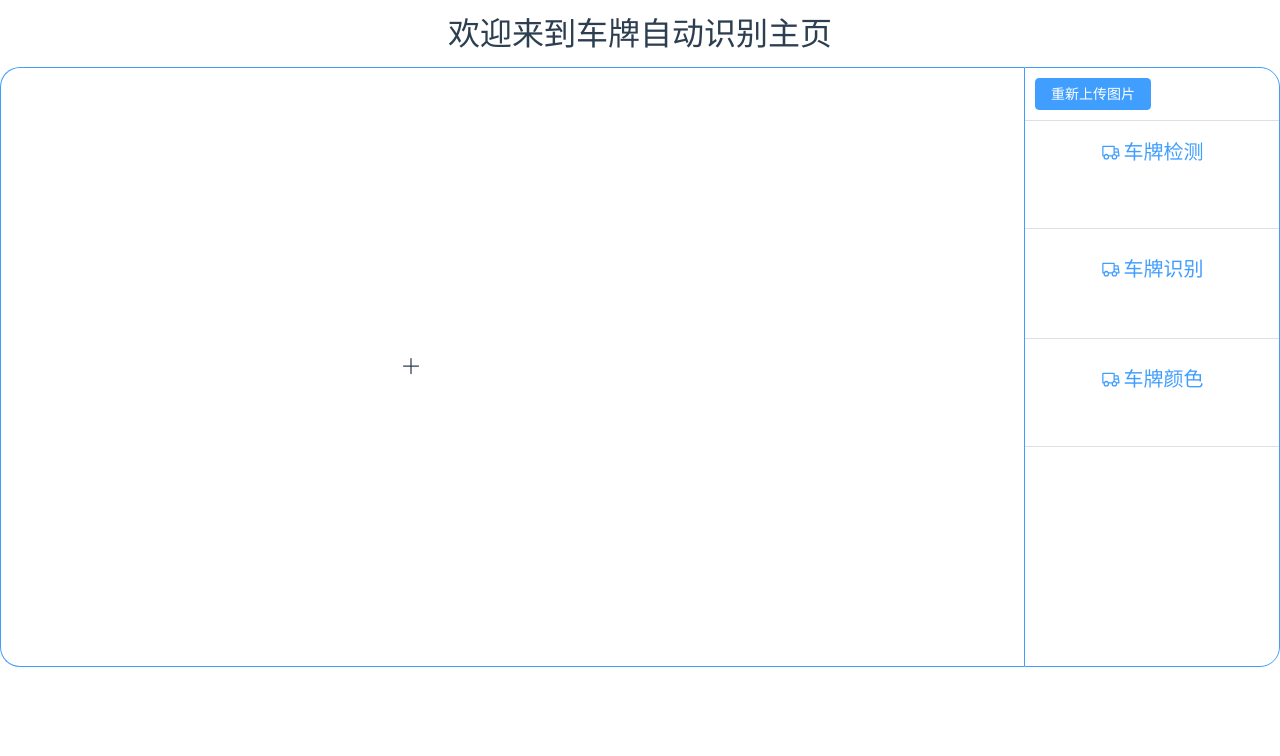
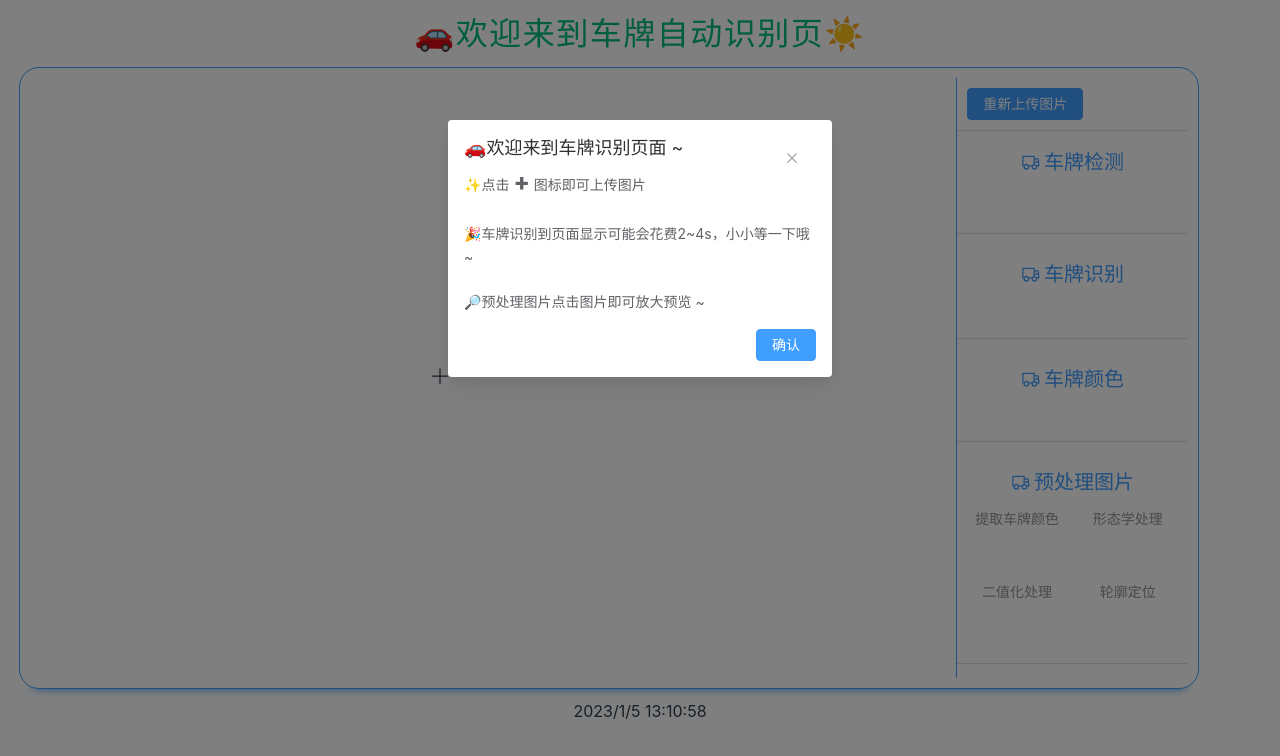
Before and after one commit to Grapeve/lp-page, a Vue app: page / in a window 1280 px wide. Shown: the top 756 px of the page. Built offline with nearby package versions, Linux system fonts and the light colour scheme.

Commit message:
feat: 新增预处理图片

```diff
--- a/src/App.vue
+++ b/src/App.vue
@@ -1,12 +1,44 @@
 <script setup>
 import { RouterLink, RouterView } from "vue-router";
+import { ref } from "vue";
+const dialogVisible = ref(true);
 </script>
 
 <template>
+  <el-dialog
+    v-model="dialogVisible"
+    title="🚗欢迎来到车牌识别页面 ~"
+    width="30%"
+  >
+    <div style="margin-top: -15px">
+      <span
+        >✨点击
+        <span style="font-size: 24px; font-weight: 800">+</span>
+        图标即可上传图片</span
+      >
+    </div>
+    <br />
+    <span>🎉车牌识别到页面显示可能会花费2~4s，小小等一下哦 ~</span>
+    <br /><br />
+    <div style="margin-top: 0px">🔎预处理图片点击图片即可放大预览 ~</div>
+    <template #footer>
+      <span class="dialog-footer">
+        <el-button type="primary" @click="dialogVisible = false">
+          确认
+        </el-button>
+      </span>
+    </template>
+  </el-dialog>
   <div class="wrapper">
     <nav>
-      <RouterLink to="/" style="font-size: 32px"
-        >欢迎来到车牌自动识别主页</RouterLink
+      <RouterLink
+        to="/"
+        style="
+          font-size: 32px;
+          letter-spacing: 1.5px;
+          color: hsla(160, 100%, 37%, 1);
+        "
+        >🚗欢迎来到车牌自动识别页☀️</RouterLink
       >
       <!-- <RouterLink to="/about">About</RouterLink> -->
     </nav>
--- a/src/assets/main.css
+++ b/src/assets/main.css
@@ -1,10 +1,12 @@
 @import "./base.css";
 
 #app {
-  max-width: 1280px;
+  /* max-width: 1280px; */
+  width: 97%;
   margin: 0 auto;
   padding: 0rem;
   font-weight: normal;
+  /* background: red; */
 }
 
 a,
--- a/src/views/HomeView.vue
+++ b/src/views/HomeView.vue
@@ -19,6 +19,7 @@ const reUploadImg = () => {
   licensePlateImg.value = "";
   licensePlateText.value = "";
   licensePlateColor.value = "white";
+  imgsPreText.value = ["", "", "", ""];
   uploadEle.value.clearFiles();
 };
 
@@ -34,8 +35,10 @@ const uploadSuccess = (response) => {
     licensePlateImg.value = response.fileSrc;
     licensePlateText.value = response.lptext;
     licensePlateColor.value = response.lpcolor;
-    // console.log("successfully uploaded", response);
-    // console.log(response.fileSrc);
+    if (response.imgPres) {
+      imgsPreText.value = response.imgPres;
+      console.log(imgsPreText.value);
+    }
   } else {
     ElMessage({
       message: "识别失败",
@@ -61,6 +64,27 @@ const uploadBefore = () => {
 let licensePlateImg = ref("");
 let licensePlateText = ref("");
 let licensePlateColor = ref("white");
+
+let nowTime = ref("");
+setInterval(() => {
+  const year = new Date().getFullYear();
+  const month = new Date().getMonth() + 1;
+  const day = new Date().getDate();
+  const hour = new Date().getHours();
+  const minute = new Date().getMinutes();
+  const second = new Date().getSeconds();
+  nowTime.value =
+    year + "/" + month + "/" + day + " " + hour + ":" + minute + ":" + second;
+}, 1);
+
+// 图像预处理
+const imgPreText = ref([
+  "提取车牌颜色",
+  "形态学处理",
+  "二值化处理",
+  "轮廓定位",
+]);
+const imgsPreText = ref(["", "", "", ""]);
 </script>
 
 <template>
@@ -105,14 +129,15 @@ let licensePlateColor = ref("white");
             <span class="icon-text">
               <el-icon class="icon-margin"><Van /></el-icon>车牌检测
             </span>
-            <img
+            <el-image
               v-if="licensePlateImg"
               :src="licensePlateImg"
+              fit="cover"
               class="license-plate-detection-img"
             />
             <div v-else style="width: 200px; height: 50px"></div>
           </div>
-          <el-divider style="margin-top: 10px" />
+          <el-divider style="margin-top: 5px" />
           <div class="license-plate-recognition">
             <span class="icon-text">
               <el-icon class="icon-margin"><Van /></el-icon>车牌识别
@@ -122,7 +147,7 @@ let licensePlateColor = ref("white");
             </text>
             <div v-else class="lpt-empty"></div>
           </div>
-          <el-divider style="margin-top: 10px" />
+          <el-divider style="margin-top: 5px" />
           <div class="license-plate-color">
             <span class="icon-text">
               <el-icon class="icon-margin"><Van /></el-icon>车牌颜色
@@ -130,26 +155,58 @@ let licensePlateColor = ref("white");
             <div v-if="licensePlateColor" class="lpc"></div>
             <div v-else class="lpc"></div>
           </div>
+          <el-divider style="margin-top: 5px" />
+          <div class="license-plate-pre">
+            <span class="icon-text">
+              <el-icon class="icon-margin"><Van /></el-icon>预处理图片
+            </span>
+            <div class="demo-image__placeholder">
+              <div
+                class="block"
+                v-for="(item, index) in imgPreText"
+                :key="index"
+              >
+                <span class="demonstration">{{ item }}</span>
+                <el-image
+                  v-if="imgsPreText[index]"
+                  :zoom-rate="1.2"
+                  :preview-src-list="imgsPreText"
+                  :src="imgsPreText[index]"
+                  :initial-index="index"
+                />
+                <div v-else style="width: 100%; height: 50px"></div>
+              </div>
+            </div>
+          </div>
           <el-divider style="margin-top: 10px" />
         </div>
       </el-main>
     </el-container>
   </div>
+
+  <div class="footer">{{ nowTime }}</div>
 </template>
 
 <style scoped>
 .common-layout {
+  width: 95%;
+  background-color: rgba(255, 255, 255, 0.68);
   margin-top: 0.5rem;
+  border: 1px solid #409eff;
+  border-radius: 20px;
+  box-shadow: 0px 12px 8px -12px #409eff;
+  padding: 10px;
 }
 .upload-img-area {
   height: 600px;
-  border: 1px solid #409eff;
+  /* border: 1px solid #409eff; */
   border-right: none;
   border-radius: 20px 0 0 20px;
 }
 .result-area {
   height: 600px;
-  border: 1px solid #409eff;
+  /* border: 1px solid #409eff; */
+  border-left: 1px solid #409eff;
   border-radius: 0 20px 20px 0;
 }
 
@@ -194,9 +251,10 @@ let licensePlateColor = ref("white");
 }
 .license-plate-detection-img {
   margin-top: 8px;
-  width: 200px;
+  width: 90%;
   height: 50px;
 }
+
 .license-plate-recognition {
   font-size: 20px;
   margin-top: 15px;
@@ -226,8 +284,43 @@ let licensePlateColor = ref("white");
 }
 .lpc {
   margin: 10px 0 6px 0;
-  width: 200px;
+  width: 90%;
   height: 25px;
   background-color: v-bind(licensePlateColor);
 }
+.footer {
+  margin-top: 10px;
+  text-align: center;
+}
+
+.license-plate-pre {
+  font-size: 20px;
+  margin-top: 15px;
+  color: #409eff;
+  display: flex;
+  flex-direction: column;
+  align-items: center;
+}
+
+/* 预处理图片 */
+.demo-image__placeholder {
+  margin-top: 10px;
+  width: 96%;
+}
+.demo-image__placeholder .block {
+  display: inline-block;
+  text-align: center;
+  width: 50%;
+  box-sizing: border-box;
+  vertical-align: top;
+}
+.demo-image__placeholder .demonstration {
+  align-items: center;
+  display: block;
+  color: #909399;
+  font-size: 14px;
+}
+.demo-image__placeholder .el-image {
+  padding: 0 5px;
+}
 </style>
```
